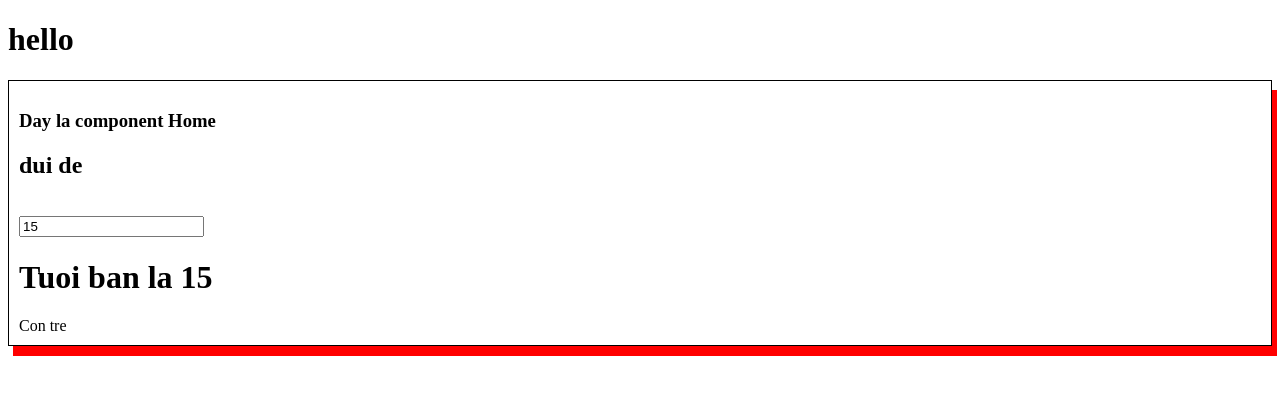
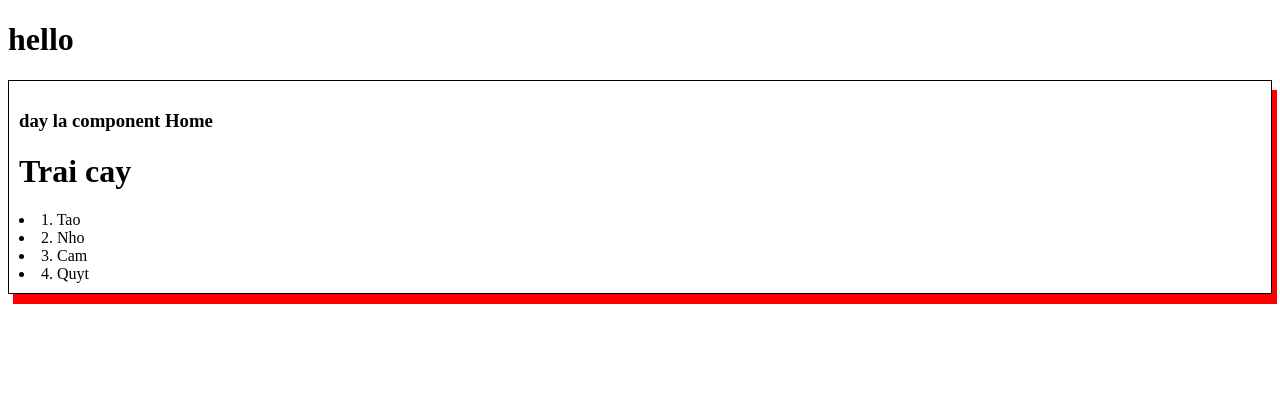
Before and after one commit to locpham050100/angular12-basic, an Angular app: page / in a window 1280 px wide. Shown: the top 394 px of the page. Built offline with nearby package versions, Linux system fonts and the light colour scheme.

Commit message:
Data Binding - *ngFor

```diff
--- a/src/app/home/home.component.html
+++ b/src/app/home/home.component.html
@@ -1,13 +1,7 @@
 <div class="test">
-  <h3>Day la component Home</h3>
-  <h2>dui de</h2>
-  <br />
-  <input type="text" [(ngModel)]="age" />
-  <h1>Tuoi ban la {{ age }}</h1>
-  <!-- <h2 *ngIf="age <= 18">Con tre</h2>
-  <h2 *ngIf="age > 18">Da gia</h2> -->
-
-  <div *ngIf="age <= 18; then tre; else gia"></div>
-  <ng-template #tre>Con tre</ng-template>
-  <ng-template #gia>Da gia</ng-template>
+  <h3>day la component Home</h3>
+  <h1>Trai cay</h1>
+  <div *ngFor="let trai of traiCay; let i = index">
+    <li>{{ i + 1 }}. {{ trai }}</li>
+  </div>
 </div>
--- a/src/app/home/home.component.ts
+++ b/src/app/home/home.component.ts
@@ -8,14 +8,11 @@ import { Component, OnInit } from '@angular/core';
 export class HomeComponent implements OnInit {
   public name = "Loc Pham"
   public age = 15;
+  public traiCay = ['Tao', 'Nho', 'Cam', 'Quyt']
 
   constructor() { }
-  ngOnInit(): void {
-
+  public ngOnInit(): void {
+    console.log('trai cay = ', this.traiCay)
   }
 
-  public resetName(): void {
-    console.log("resetName")
-    this.name = ''
-  }
 }
```
